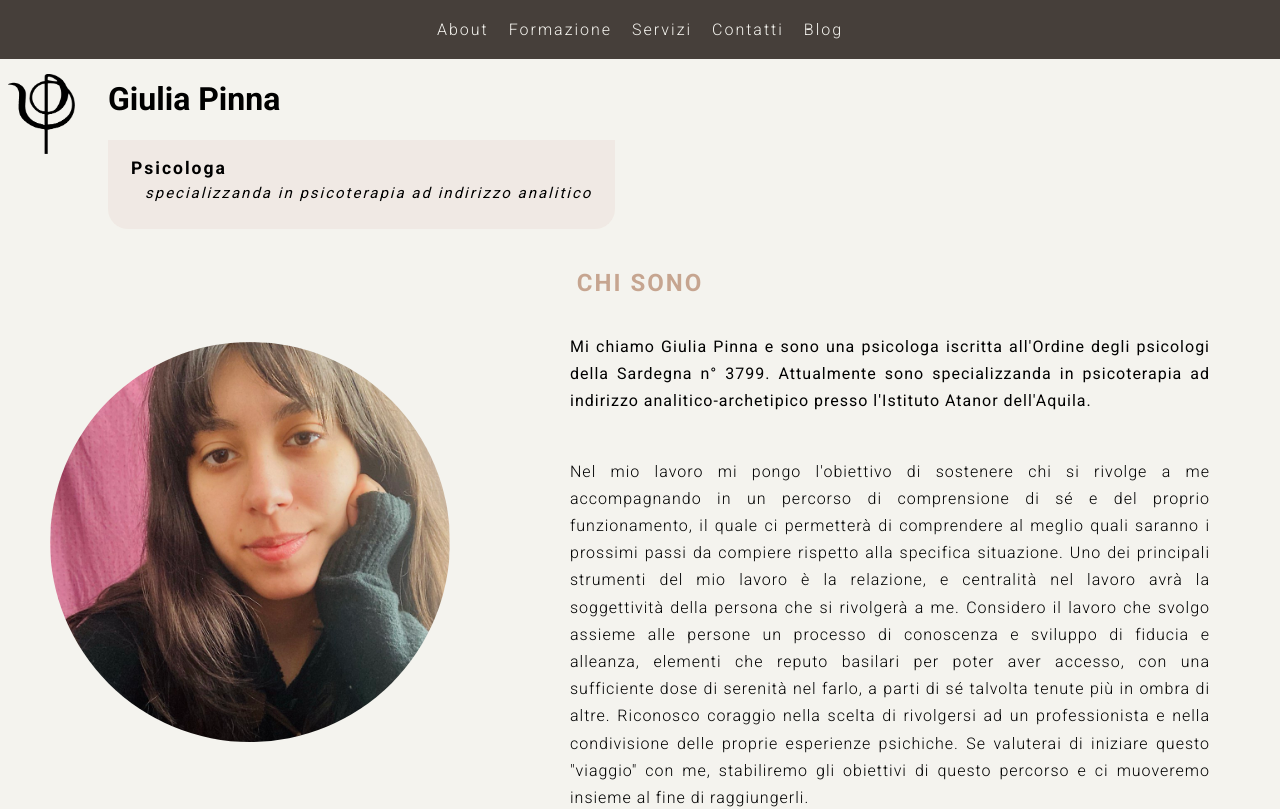
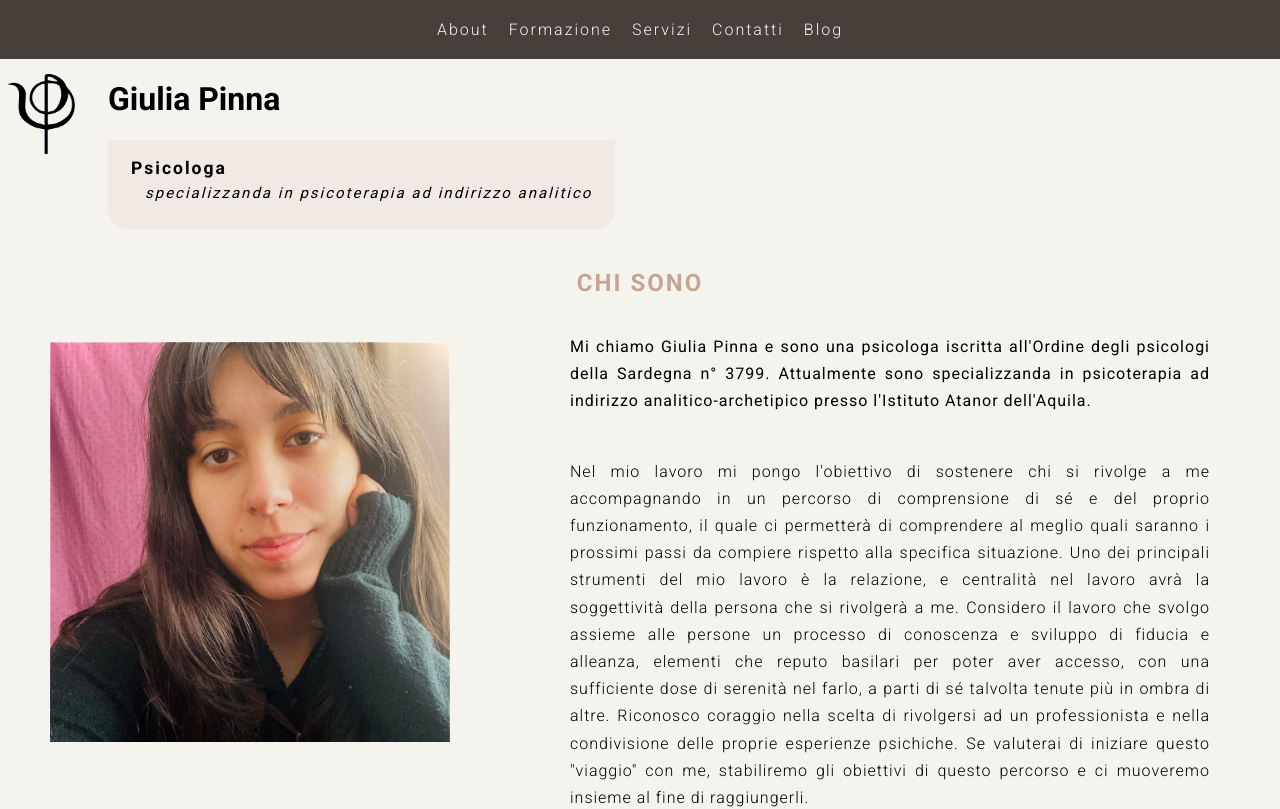
Before and after one commit to stynoap/sitopsy-React, a React (Create React App) app: page / in a window 1280 px wide. Shown: the top 809 px of the page. Built offline with nearby package versions, Linux system fonts and the light colour scheme.

Commit message:
modifica border radius immagine profilo

```diff
--- a/src/Components/About/About.css
+++ b/src/Components/About/About.css
@@ -4,7 +4,7 @@
     margin-right: 120px;
     margin-top: 25px;
     align-self: flex-start;
-    border-radius: 50%;
+    /* border-radius: 50%; */
     background-image: url('./../../../public/Giulia\ Pinna-psicologa-foto.jpg');
     background-size: cover;
     background-position:top;
```
